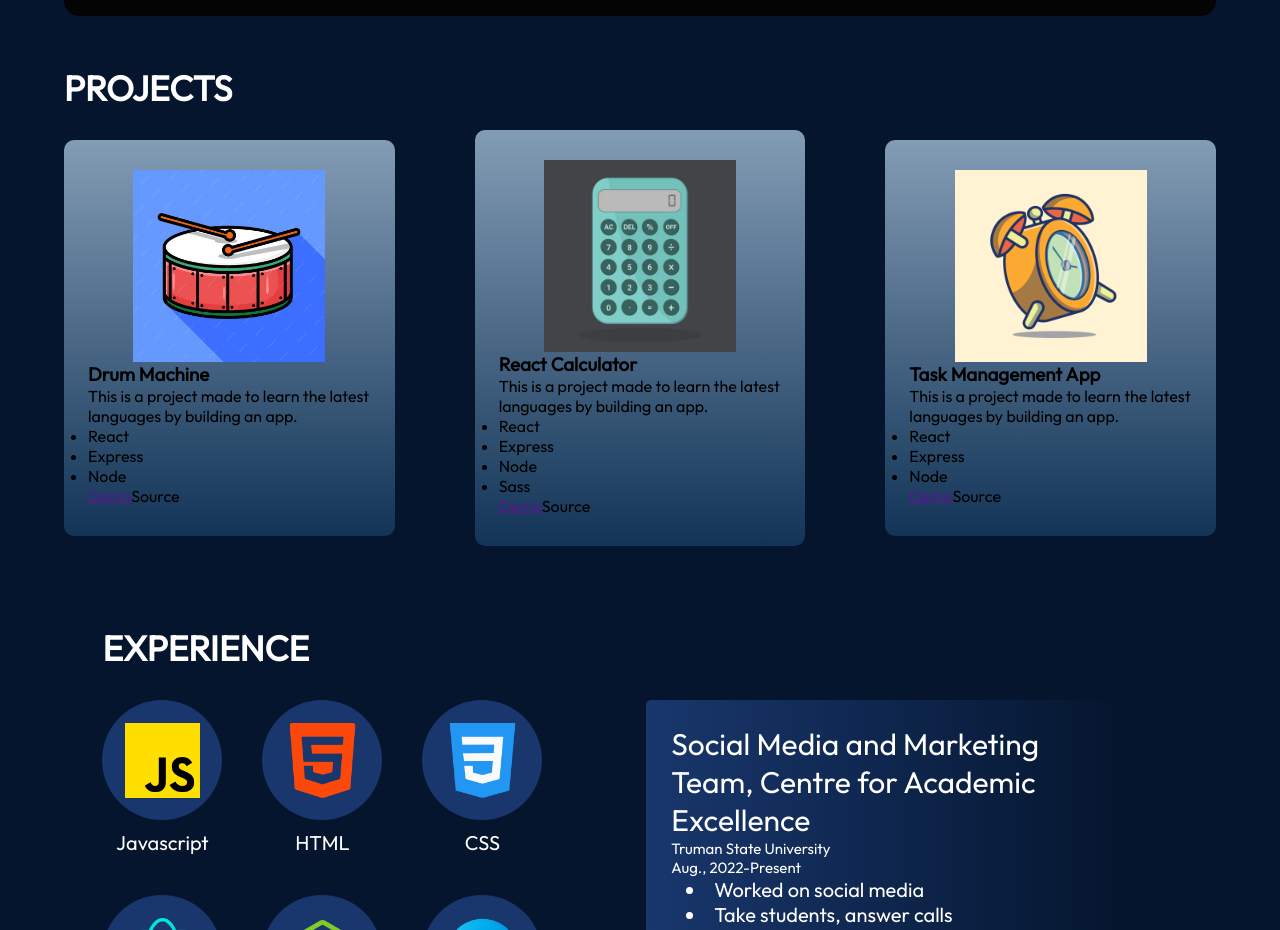
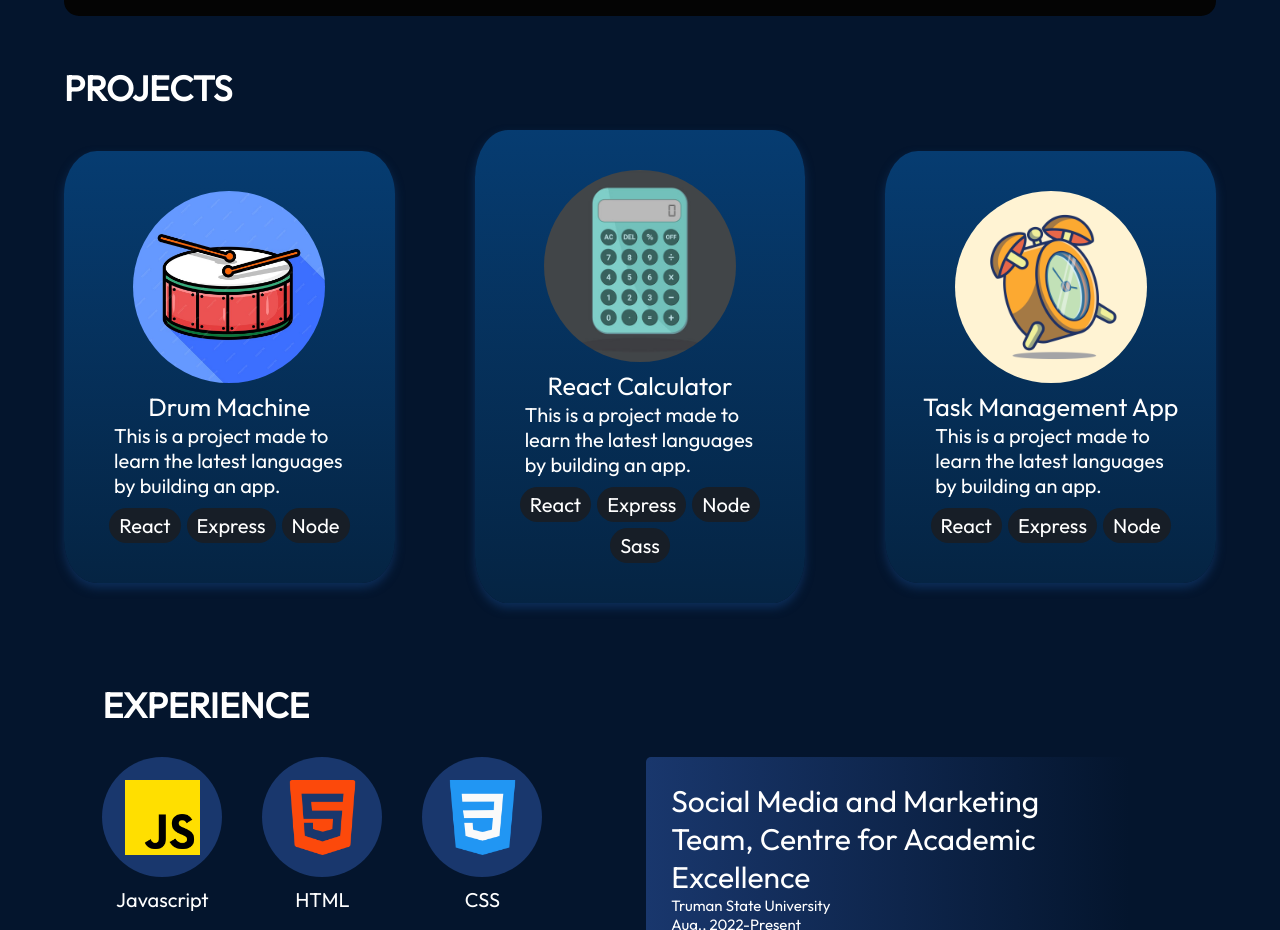
Before and after one commit to prabeen6260/prabeen6260.github.io, a React (Vite) app: page / in a window 1280 px wide. Shown: the part 1340-2270 px from the top of the page. Built offline with nearby package versions, Linux system fonts and the light colour scheme.

Commit message:
update projects

```diff
--- a/src/components/Projects/ProjectCard.jsx
+++ b/src/components/Projects/ProjectCard.jsx
@@ -4,12 +4,12 @@ import styles from "./projectCard.module.css";
 export const ProjectCard = ({ data }) => {
   return (
     <div className={styles.container}>
-      <img
-        className={styles.image}
-        src={getUrl(data.imageSrc)}
-        alt="projects images"
-      />
       <div className={styles.description}>
+        <img
+          className={styles.image}
+          src={getUrl(data.imageSrc)}
+          alt="projects images"
+        />
         <h3 className={styles.title}>{data.title}</h3>
         <p>{data.description}</p>
         <ul className={styles.listContainer}>
@@ -23,7 +23,7 @@ export const ProjectCard = ({ data }) => {
         </ul>
         <div className={styles.links}>
           <a href="">Demo</a>
-          <a>Source</a>
+          <a href="">Source</a>
         </div>
       </div>
     </div>
--- a/src/components/Projects/Projects.jsx
+++ b/src/components/Projects/Projects.jsx
@@ -5,7 +5,7 @@ import styles from "./projects.module.css";
 
 export const Projects = () => {
   return (
-    <section className={styles.container}>
+    <section className={styles.container} id="projects">
       <h2 className={styles.title}>Projects</h2>
       <div className={styles.containerBox}>
         {projectData.map((data, id) => {
--- a/src/components/Projects/projectCard.module.css
+++ b/src/components/Projects/projectCard.module.css
@@ -6,11 +6,81 @@
   flex-direction: column;
   align-items: center;
   max-width: 350px;
-  background: linear-gradient(180deg, #839cb5 0%, #123457 100%);
-  border-radius: 10px;
-  padding: 30px 24px;
+  background: linear-gradient(180deg, #063c71 0%, #052443 100%);
+  box-shadow: 0 5px 10px 0 #0d2e59;
+  border-radius: 10%;
+  padding: 30px 30px;
+  color: var(--color-text);
+  position: relative;
+}
+
+.description {
+  display: flex;
+  flex-direction: column;
+  margin-top: 10px;
+  justify-content: center;
+  align-items: center;
 }
 .image {
   height: 15vw;
   width: 15vw;
+  border-radius: 50%;
 }
+.description h3 {
+  font-size: 25px;
+  font-weight: 300;
+  margin-top: 8px;
+}
+.description p {
+  font-size: 20px;
+  margin-left: 20px;
+}
+.listContainer {
+  display: flex;
+  flex-direction: row;
+  justify-content: center;
+  flex-wrap: wrap;
+  gap: 6px;
+  width: 100%;
+  margin: 10px 0 10px 0;
+}
+.list {
+  list-style: none;
+  font-size: 20px;
+  font-weight: 200;
+  background: #171e27;
+  border-radius: 100px;
+  padding: 5px 10px;
+}
+.links {
+  display: flex;
+  width: 100%;
+  height: 0%;
+  justify-content: space-around;
+  align-items: center;
+  background: linear-gradient(
+    360deg,
+    rgba(17, 43, 70, 0.95) 0%,
+    rgba(37, 36, 37, 0.95) 100%
+  );
+  position: absolute;
+  overflow: hidden;
+  transition: 0.4s;
+  box-shadow: 2px 2px 10px 0 #e394ce;
+  border-radius: 10%;
+}
+.container:hover .links {
+  height: 100%;
+}
+.links a {
+  position: relative;
+  text-decoration: none;
+  background: #0c5eaf;
+  padding: 10px 15px;
+  border-radius: 50px;
+  font-size: 25px;
+  color: var(--color-text);
+}
+.links a:hover {
+  background: #03294f;
+}
--- a/src/components/Projects/projects.module.css
+++ b/src/components/Projects/projects.module.css
@@ -18,5 +18,6 @@
   align-items: center;
   justify-content: center;
   width: 100%;
+  height: 100%;
   gap: 80px;
 }
```
